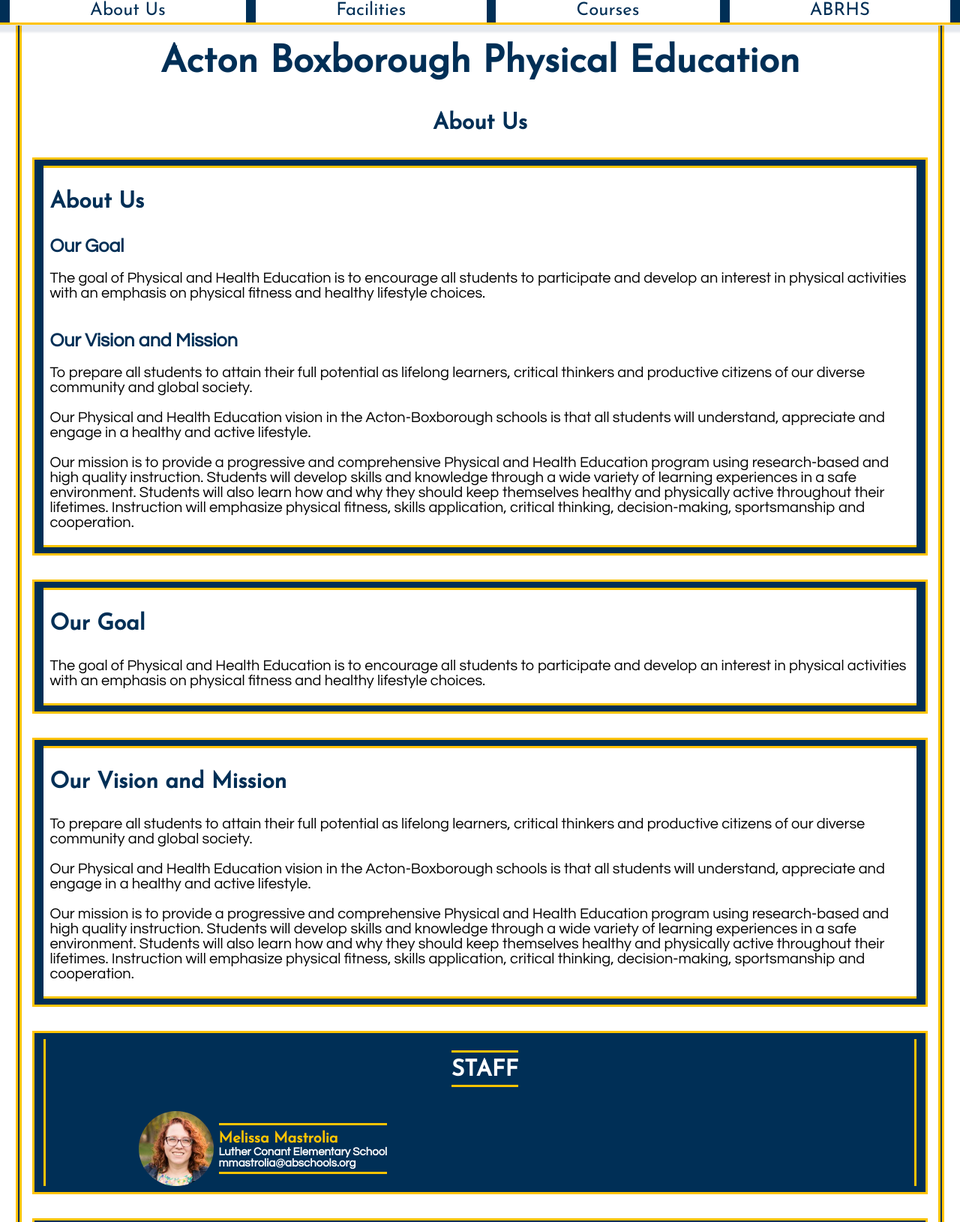
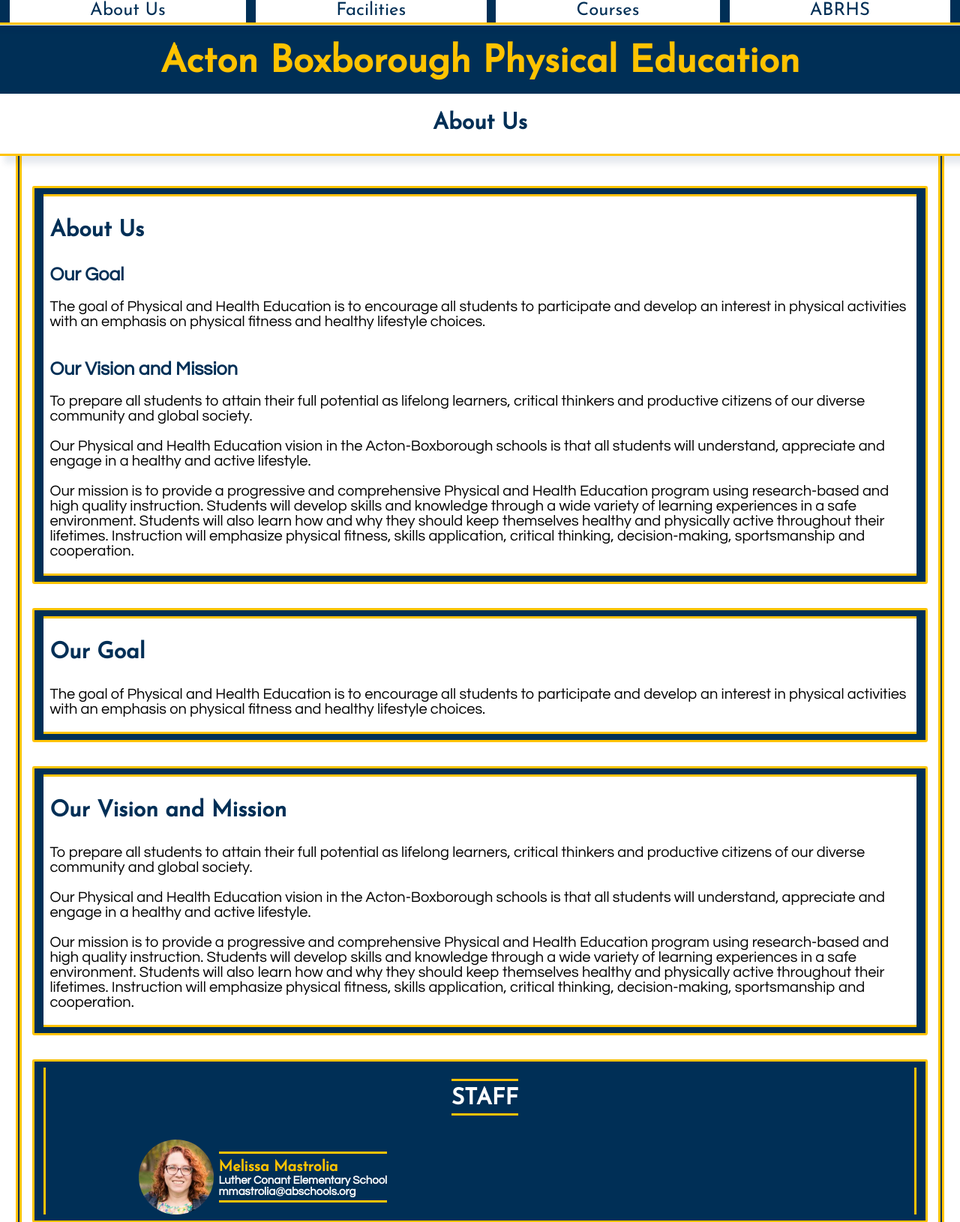
Before and after one commit to catmajor/PE-Website, a PHP site: page / in a window 1280 px wide. Shown: the part 432-2062 px from the top of the page at 75% size. Run offline with PHP 8.4, Linux system fonts and the light colour scheme.

Commit message:
make subtitles

```diff
--- a/index.html
+++ b/index.html
@@ -59,10 +59,14 @@
   <div id="nav-placeholder" class="nav-vars"></div>
 
   <main>
-    <div>
+    <div class="title">
+       <h2>Acton Boxborough Physical Education</h2>
+    </div>
+    <div class="header first-header">
+       <h3>About Us</h3>
+    </div>
+    <div class="lines">
       <div>
-        <h2>Acton Boxborough Physical Education</h2>
-        <h3 class="subtitles">About Us</h3>
         <div class="items">
           <div class="text">
             <h3>
@@ -137,11 +141,13 @@
             <img src="img/health-and-wellness-day/4722ef36-9e43-4f2e-acfa-cc09f8c0de0b.jfif">
           </figure>
         </div>
-        <div class="items" id="facilities">
-          <div class="text">
-            <h3>Facilities</h3>
-          </div>
-        </div>
+      </div>
+    </div>
+    <div class="header" id="facilities">
+      <h3>Facilities</h3>
+    </div>
+    <div class="lines">
+      <div>
         <div class="items" id="fitness-center">
           <div class="text">
             <h3>Fitness Center</h3>
@@ -167,11 +173,13 @@
             <h3>Lower Fields</h3>
           </div>
         </div>
-        <div class="items">
-          <div class="text">
-            <h3>Physical/Health Education Courses</h3>
-          </div>
-        </div>
+      </div>
+    </div>
+    <div class="header">
+      <h3>Physical/Health Education Courses</h3>
+    </div>
+    <div class="lines">
+      <div>
         <div class="items">
           <div class="text">
             <h3>Physical/Health Education Class Syllabus and Course Guidelines</h3>
--- a/style.css
+++ b/style.css
@@ -66,14 +66,19 @@ nav {background-color: rgba(255, 255, 255, calc(0.5 + 0.5*var(--scrollRatio)));
 #menu, #menu ul {-webkit-padding-start: 0; -webkit-margin-start: 0;}
 
 main {width: 100%; height: calc(100% - 54vh - 12px); display: flex; align-items: center; flex-direction: column}
-main>div {width: calc(100% - 4vw + var(--border-width)); border-left: var(--border-style); border-right: var(--border-style); background-color: var(--main-blue); display: flex; justify-content: center;}
-main>div>div {width: calc(100% - 3*var(--border-width)); border-left: var(--border-style); border-right: var(--border-style); background-color: white; display: flex; align-items: center; flex-direction: column}
+main>div.lines {width: calc(100% - 4vw + var(--border-width)); border-left: var(--border-style); border-right: var(--border-style); background-color: var(--main-blue); display: flex; justify-content: center;}
+main>div.lines>div {width: calc(100% - 3*var(--border-width)); border-left: var(--border-style); border-right: var(--border-style); background-color: white; display: flex; align-items: center; flex-direction: column}
+main>div.lines>div>*:first-child {margin-top: 5vh}
+main>div.title {background-color: var(--main-blue); width: 100%}
+main>div.header {width: 100%; height: 10vmin; background: white; display: flex; align-items: center; justify-content: center; border: var(--border-style); border-left: none; border-right: none;  box-shadow: 1vh 1vh 1vh 0.3vh rgba(var(--main-blue-rgb), 0.1); z-index: 90}
+.header h3 {color: var(--main-blue);}
+main>div.first-header {border-top: none;}
 
-h2 {font-family: 'Josefin Sans'; margin: 3vh 0 2vh 0; font-size: 40px; font-size: 5rem; text-align: center; color: var(--main-blue)}
+h2 {font-family: 'Josefin Sans'; margin: 3vh 0 2vh 0; font-size: 40px; font-size: 5rem; text-align: center; color: var(--main-yellow);}
 h3 {font-family: 'Josefin Sans'; color: var(--main-blue); font-size: 24px; font-size: 3rem}
 p {font-family: 'Questrial'; font-size: 16px; font-size: 2rem;}
 .text p b {font-size: 20px; font-size: 2.5rem; font-weight: 900; color: var(--main-blue)}
-.items {width: calc(100% - 8px - 2vw); height: auto;  background-color: var(--main-blue); border: var(--border-style); display: flex; margin: 2vh 0 2vh 0;}
+.items {width: calc(100% - 8px - 2vw); height: auto;  background-color: var(--main-blue); border: var(--border-style); display: flex; margin: 2vh 0 2vh 0; border-radius: 0.3vmin}
 .items:first-of-type {margin-top: 0}
 .items>* {width: 100%; margin: 1vh 0.5vw 1vh 0.5vw; border: var(--border-style); border-left: none; border-right: none; }
 .items>*:first-child {margin-left: 1vw !important; margin-right: 0.5vw}
```
